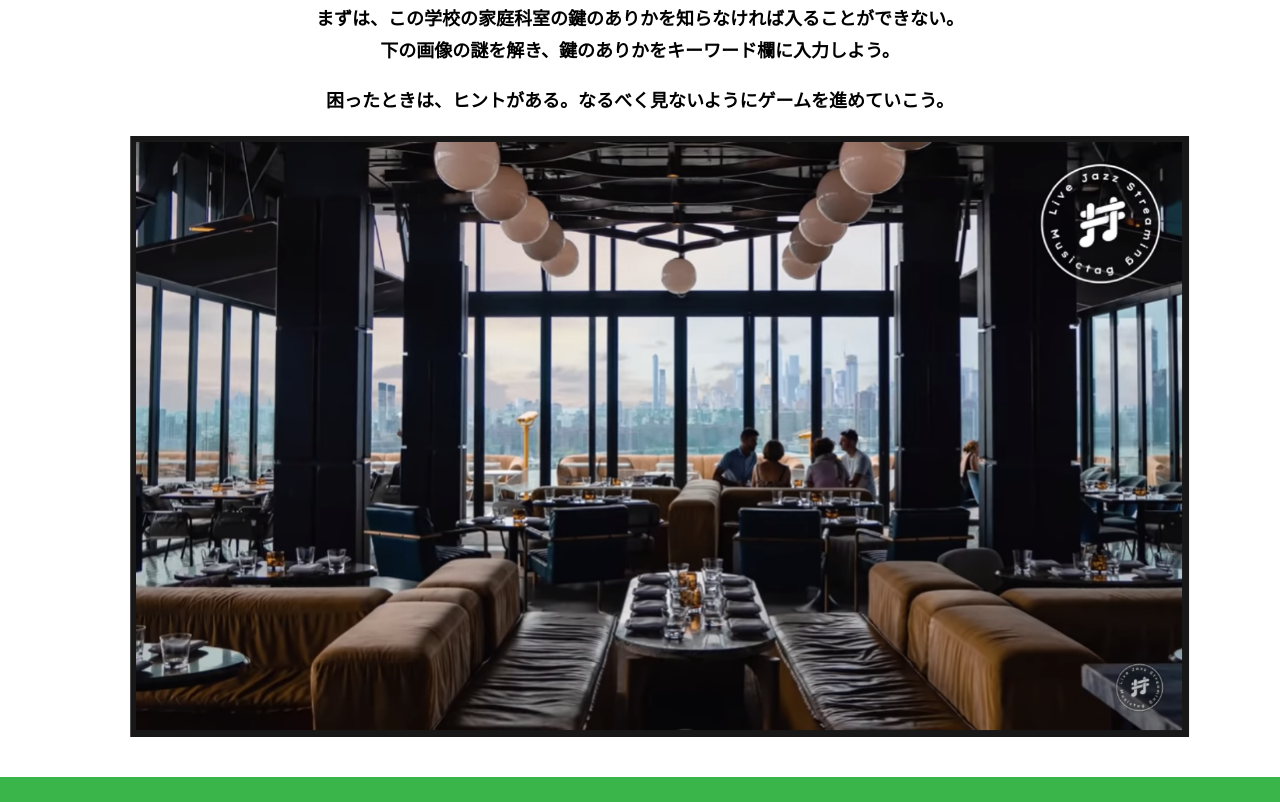
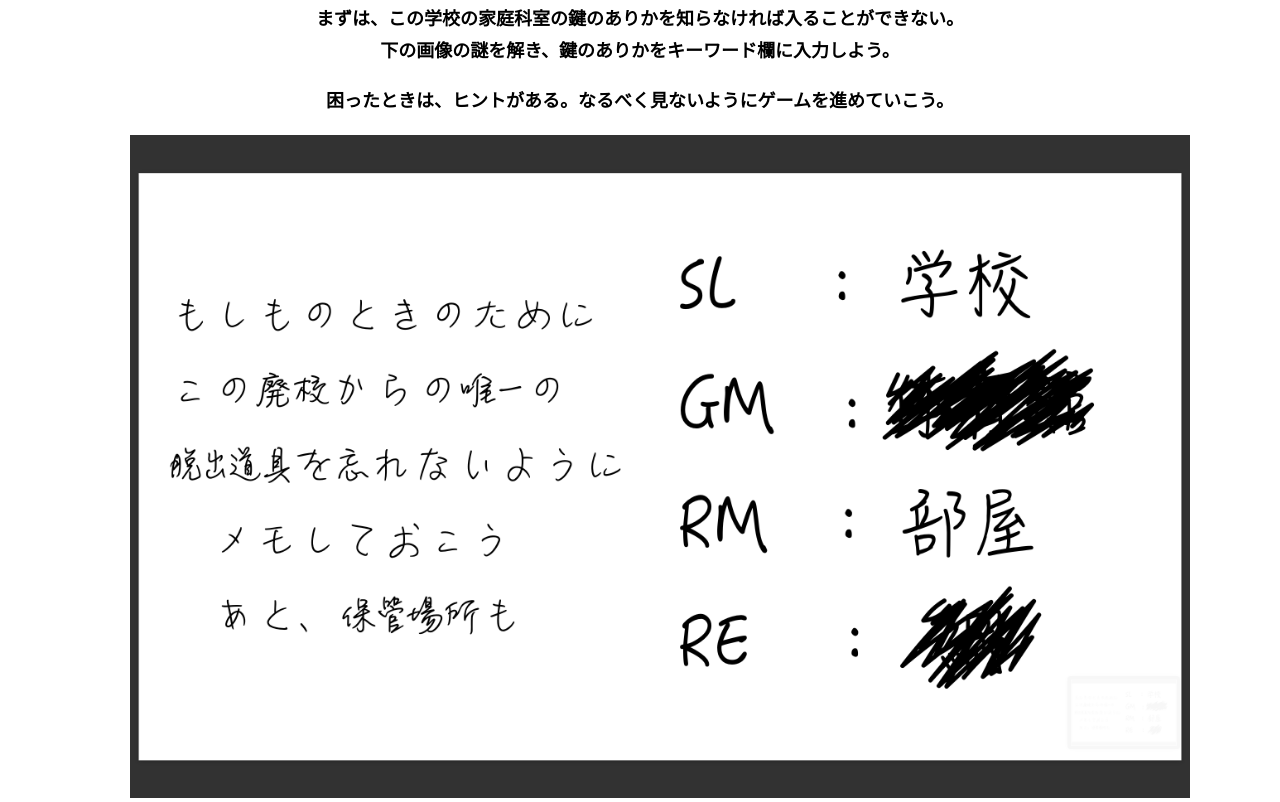
Before and after one commit to Itosouki/alfa-online-name, a plain HTML site: page main.html in a window 1280 px wide. Shown: the part 380-1182 px from the top of the page. Drawn offline with nearby package versions, Linux system fonts and the light colour scheme.

Commit message:
Update main.html

```diff
--- a/main.html
+++ b/main.html
@@ -40,7 +40,7 @@
 
             <div class="container">
               <figure class="image__container">
-                <img src="assets/images/stage.png" alt="">
+                <img src="assets/images/スクリーンショット 2021-09-13 11.18.29.png" alt="">
               </figure>
 
  <!--  YouTube貼り付け
```
